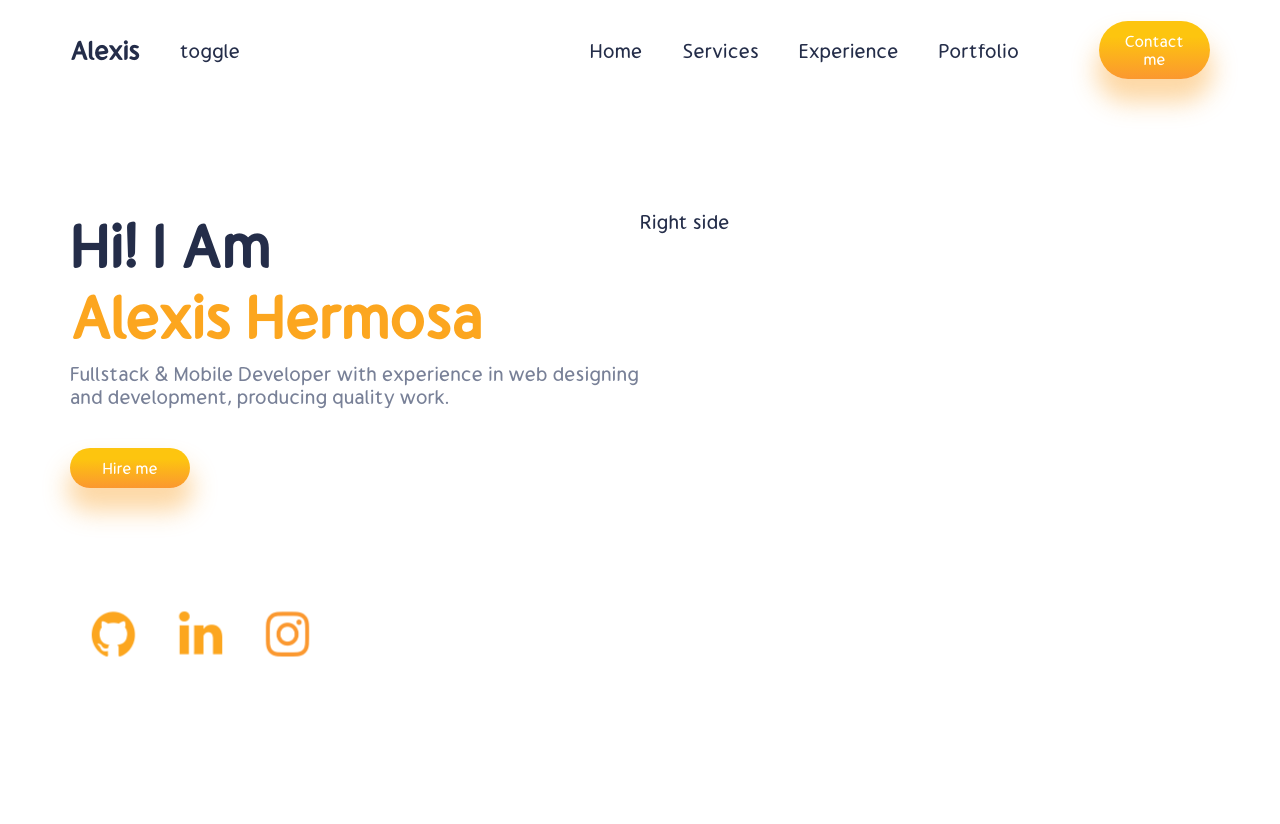
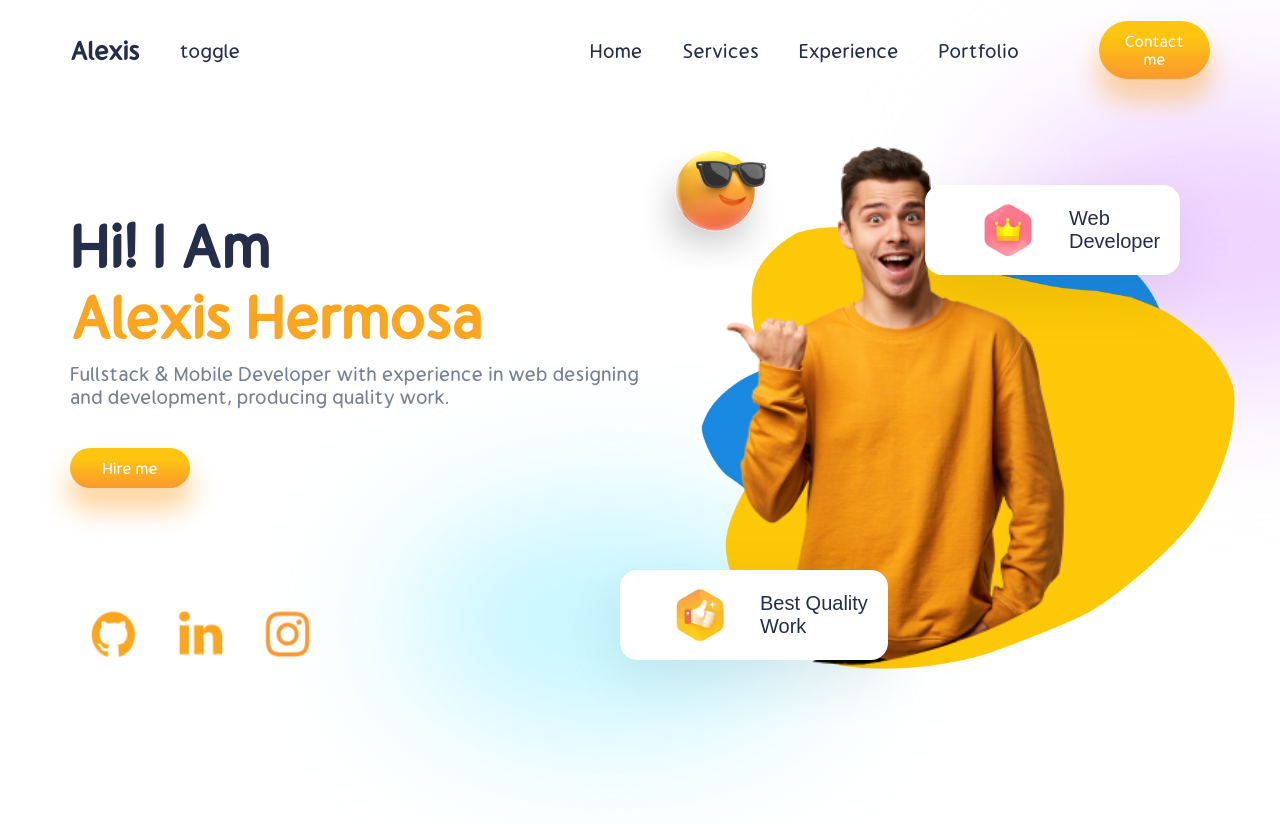
Before and after one commit to alexishermosa/react-portfolio, a React (Create React App) app: page / in a window 1280 px wide. Shown: the top 824 px of the page. Built offline with nearby package versions, Linux system fonts and the light colour scheme.

Commit message:
crear introduccion, imagen

```diff
--- /dev/null
+++ b/src/components/floatingdiv/FloatingDiv.css
@@ -0,0 +1,19 @@
+.floatingdiv{
+  display: flex;
+  justify-content: space-around;
+  background: white;
+  box-shadow: var(--boxShadow);
+  border-radius: 17px;
+  align-items: center;
+  padding: 0px 20px;
+  height: 4.5rem;
+}
+
+.floatingdiv>img{
+  transform: scale(0.4);
+}
+
+.floatingdiv>span{
+  font-family: sans-serif;
+  font-size: 1rem;
+}
--- /dev/null
+++ b/src/components/floatingdiv/FloatingDiv.jsx
@@ -0,0 +1,15 @@
+import React from 'react'
+import './FloatingDiv.css'
+
+export const FloatingDiv = ({image, text1, text2}) => {
+  return (
+    <div className="floatingdiv">
+      <img src={image} alt="" />
+      <span>
+        {text1}
+        <br/>
+        {text2}
+      </span>
+    </div>
+  )
+}
--- a/src/components/intro/Intro.css
+++ b/src/components/intro/Intro.css
@@ -57,4 +57,63 @@
 
 .i-right{
   flex: 1;
+  position: relative;
+
 }
+
+.i-right>*{
+  position: absolute;
+  z-index: 1;
+}
+
+.i-right>:nth-child(1){
+  transform: scale(0.69);
+  left: -8%;
+  top: -9%;
+}
+
+.i-right>:nth-child(2){
+  transform: scale(0.67);
+  top: -4.6rem;
+  left: -2rem;
+}
+
+.i-right>:nth-child(3){
+  transform: scale(1.4);
+  left: 22%;
+}
+
+.i-right>:nth-child(4){
+  transform: scale(0.6);
+  top: -19%;
+  left: -10%;
+  border-radius: 50%;
+  padding: 0;
+}
+
+.i-crown{
+  top: -4%;
+  left: 50%;
+}
+
+.i-design{
+  top: 18rem;
+  left: -1rem;
+}
+
+.blur-top{
+background: rgb(238, 210, 255);
+left: -15rem;
+}
+
+.blur{
+  position: absolute;
+  width: 22rem;
+  height: 14rem;
+  border-radius: 50%;
+  background: '#edd0ff';
+  filter: blur(72px);
+  z-index: -9;
+  top: -18%;
+  left: 56%;
+}
--- a/src/components/intro/Intro.jsx
+++ b/src/components/intro/Intro.jsx
@@ -3,6 +3,13 @@
 import Github from '../../img/github.png'
 import Linkedin from '../../img/linkedin.png'
 import Instagram from '../../img/instagram.png'
+import Vector1 from '../../img/Vector1.png'
+import Vector2 from '../../img/Vector2.png'
+import boy from '../../img/boy.png'
+import thumbup from '../../img/thumbup.png'
+import Crown from '../../img/crown.png'
+import glassesimoji from '../../img/glassesimoji.png'
+import { FloatingDiv } from '../floatingdiv/FloatingDiv'
 
 const Intro = () => {
   return (
@@ -25,7 +32,29 @@
       </div>
 
       <div className="i-right">
-        Right side
+        <img src={Vector1} alt="" />
+        <img src={Vector2} alt="" />
+        <img src={boy} alt="" />
+        <img src={glassesimoji} alt="" />
+        <div className='i-crown'>
+          <FloatingDiv image={Crown} text1='Web' text2='Developer'/>
+        </div>
+        <div className='i-design'>
+          <FloatingDiv image={thumbup} text1='Best Quality' text2='Work'/>
+        </div>
+        {/*blur divs*/}
+        <div className="blur" style={{
+          background: "rgb(238 210 255)",
+          left: '18rem',
+          }} ></div>
+        <div className="blur" style={{
+          background: '#C1F5FF',
+          top: '15rem',
+          left: '-12rem',
+          width: '21rem',
+          height: '11rem'
+
+        }} ></div>
       </div>
     </div>
   )
```
